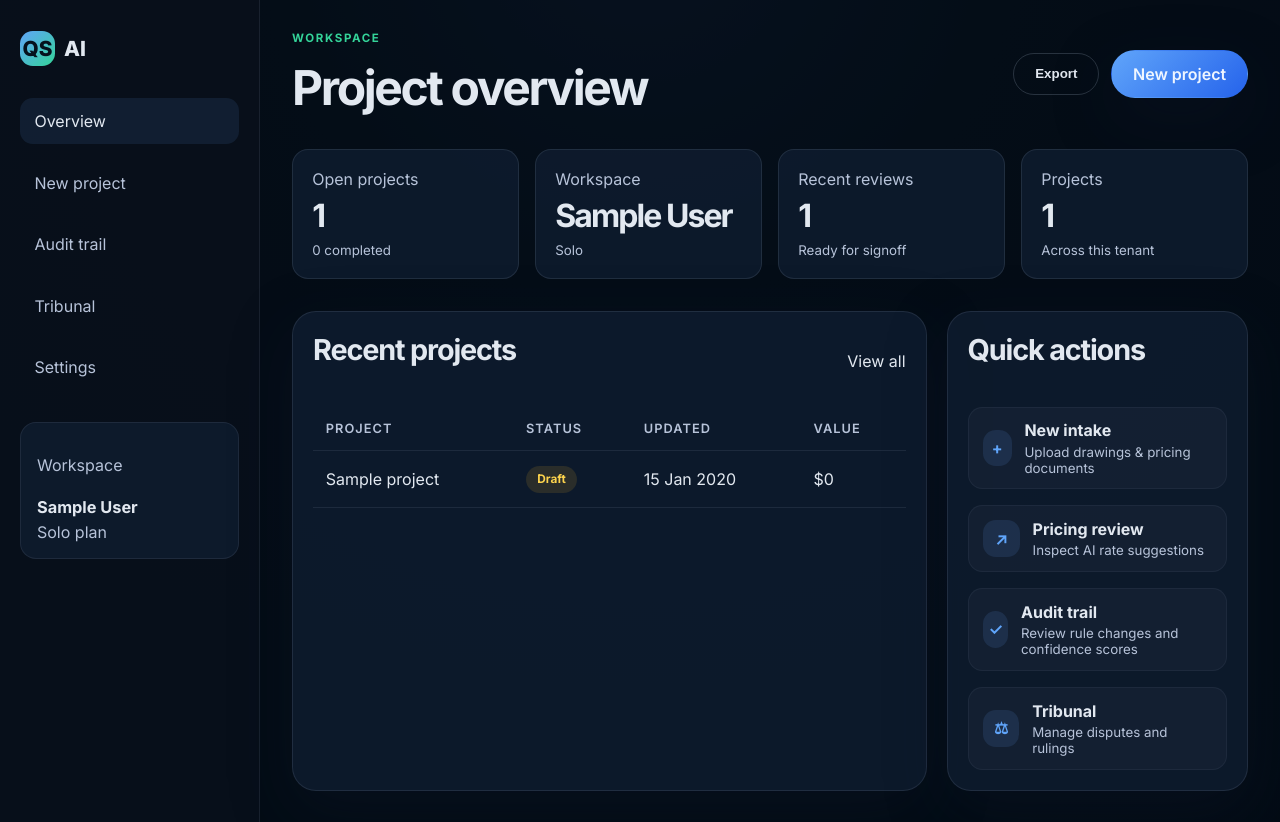
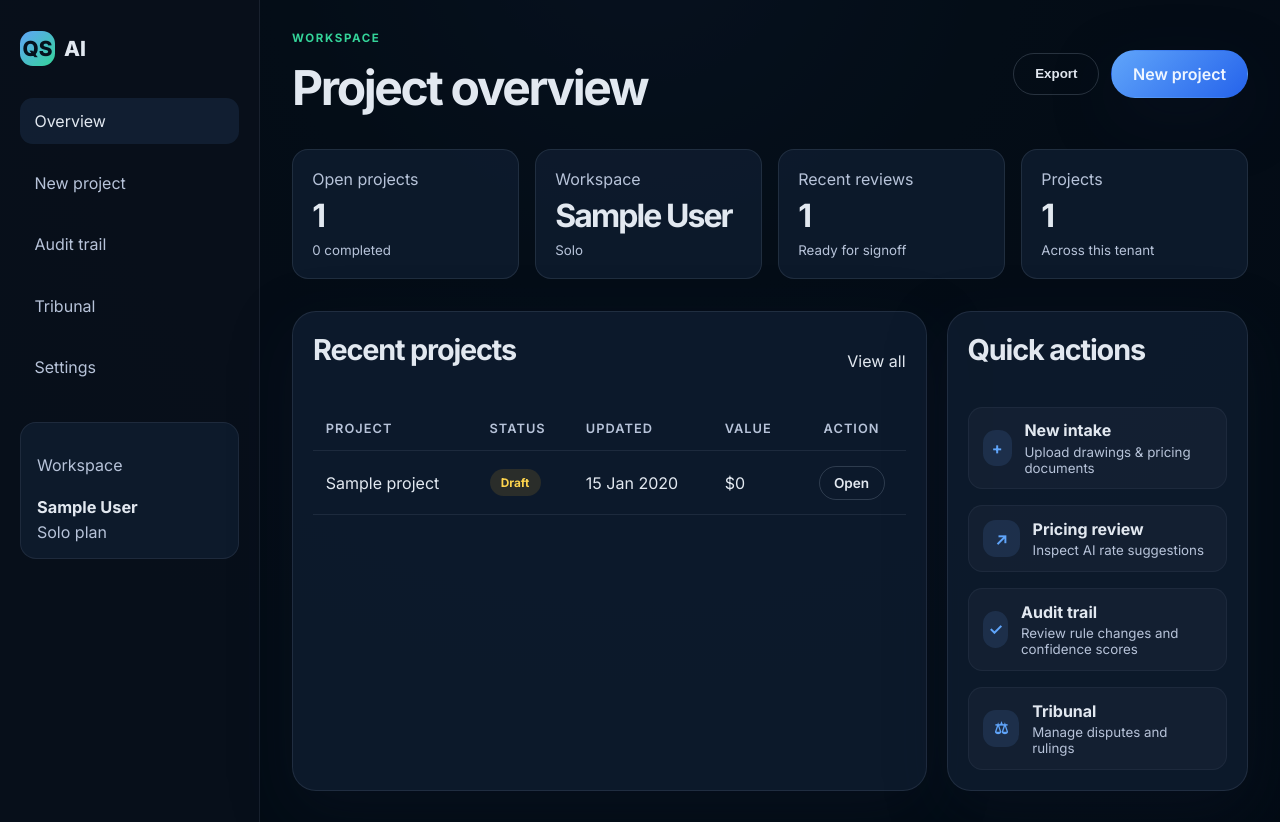
Before and after one commit to Abiriyi/qs_ai_saas, a Django app: page /dashboard/ in a window 1280 px wide. Shown: the part 78-900 px from the top of the page. Run offline with Django 4.2, Linux system fonts and the light colour scheme; a user stored in the database is signed in; tables that the repository leaves empty hold one stand-in row (values such as "Sample post"); parts of the project's set-up code (start-up, migrations or seed data) failed here and were passed over.

Commit message:
added clickable buttons to Open projects and drafts

```diff
--- a/static/css/styles.css
+++ b/static/css/styles.css
@@ -1205,3 +1205,26 @@ th {
     grid-template-columns: 1fr;
   }
 }
+
+/* Dashboard actions */
+.text-center {
+  text-align: center;
+}
+
+.btn-sm {
+  padding: 0.5rem 0.9rem;
+  font-size: 0.85rem;
+}
+
+.summary-card-link {
+  display: block;
+}
+
+.summary-card-link .summary-card:hover {
+  border-color: rgba(96, 165, 250, 0.45);
+  background: rgba(15, 29, 48, 0.92);
+}
+
+.summary-card-link .summary-card:hover strong {
+  color: var(--text);
+}
--- a/templates/dashboard.html
+++ b/templates/dashboard.html
@@ -40,11 +40,13 @@
 
     <div class="summary-grid">
       {% for card in summary_cards %}
+        {% if card.label == "Open projects" %}<a href="{% url 'dashboard' %}" class="summary-card-link">{% endif %}
         <article class="summary-card">
           <span>{{ card.label }}</span>
           <strong>{{ card.value }}</strong>
           <small>{{ card.delta }}</small>
         </article>
+        {% if card.label == "Open projects" %}</a>{% endif %}
       {% endfor %}
     </div>
 
@@ -63,6 +65,7 @@
                 <th>Status</th>
                 <th>Updated</th>
                 <th>Value</th>
+                <th class="text-center">Action</th>
               </tr>
             </thead>
             <tbody>
@@ -75,11 +78,14 @@
                     </td>
                     <td>{{ project.last_update }}</td>
                     <td>{{ project.value }}</td>
+                    <td class="text-center">
+                      <a href="{% url 'project_detail' project.id %}" class="btn btn-secondary btn-sm">Open</a>
+                    </td>
                   </tr>
                 {% endfor %}
               {% else %}
                 <tr>
-                  <td colspan="4" class="empty-state-cell">
+                  <td colspan="5" class="empty-state-cell">
                     No projects yet for this workspace. <a href="{% url 'project_workflow' %}">Create the first project</a>.
                   </td>
                 </tr>
```
